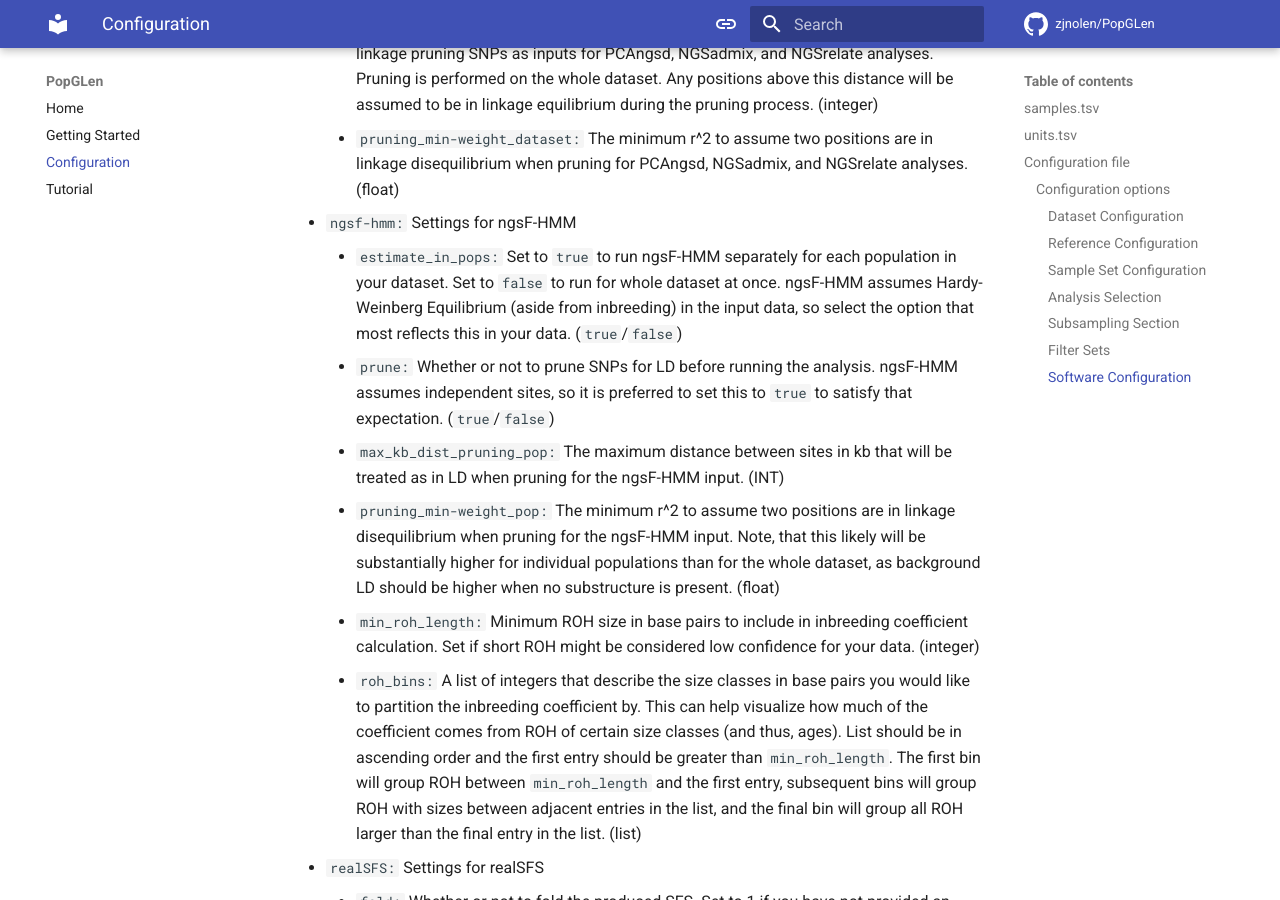
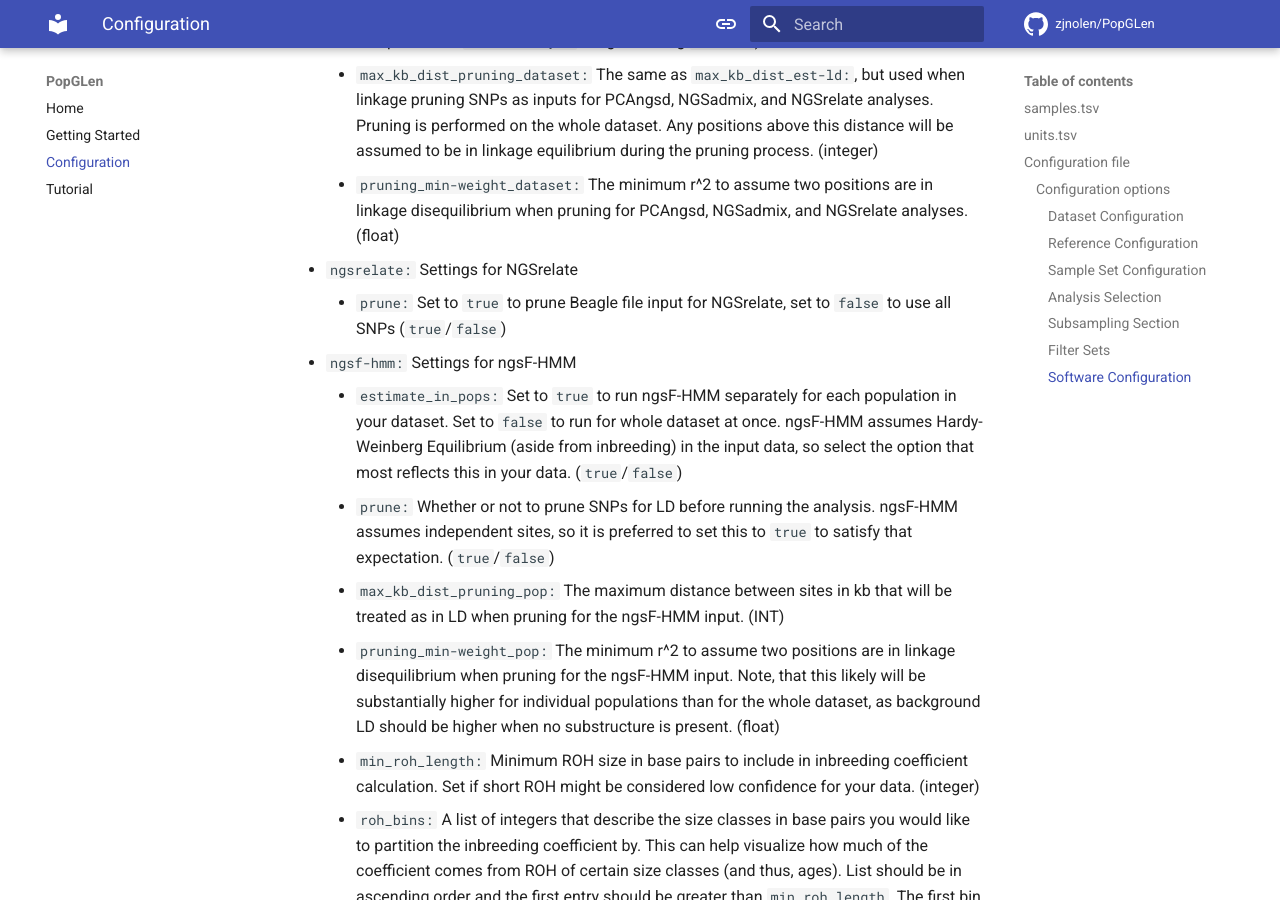
Before and after one commit to zjnolen/PopGLen, an MkDocs documentation site: the page built from docs/config.md, in a window 1280 px wide and 900 px high, scrolled down 13335 px. Built offline with MkDocs 1.6.1 and Material for MkDocs 9.7.7, drawn with Linux system fonts in a browser that asks for light colours; comment, search, counter and statistics services are not loaded; the version menu is left out.

Commit message:
Make pruning for NGSrelate optional

```diff
--- a/docs/config.md
+++ b/docs/config.md
@@ -80,14 +80,14 @@ SAMN13218652	SRR10398077	SAMN13218652	ILLUMINA				SRR10398077
   just as separate sequencing runs would be.
 
 !!! note "Mixing samples with different starting points"
-    It is possible to have different samples start from different inputs (i.e.
-    some from bam, others from fastq, others from SRA). It is best to provide
-    only `fq1`+`fq2`, `bam`, or `sra` for each sample to be clear where each
-    sample starts. If multiple are provided for the same sample, the bam file
-    will override fastq or SRA entries, and the fastq will override SRA
-    entries. Note that this means it is not currently possible to have multiple
-    starting points for *the same* sample (i.e. FASTQ reads that would be
-    processed then merged into an existing BAM).
+It is possible to have different samples start from different inputs (i.e.
+some from bam, others from fastq, others from SRA). It is best to provide
+only `fq1`+`fq2`, `bam`, or `sra` for each sample to be clear where each
+sample starts. If multiple are provided for the same sample, the bam file
+will override fastq or SRA entries, and the fastq will override SRA
+entries. Note that this means it is not currently possible to have multiple
+starting points for _the same_ sample (i.e. FASTQ reads that would be
+processed then merged into an existing BAM).
 
 ## Configuration file
 
@@ -139,6 +139,7 @@ Required configuration of the reference.
   (but this isn't optimized yet, so it will do a couple unnecessary steps).
 
 - `reference:`
+
   - `name:` A name for your reference genome, will go in the file names.
   - `fasta:` A path to the reference fasta file (currently only supports
     uncompressed fasta files)
@@ -173,7 +174,7 @@ work, as calculating chunks is hard-coded to work on an uncompressed genome.
 - `exclude_ind:` Sample name(s) that will be excluded from the workflow. Should
   be a list in []. Putting a `#` in front of the sample in the sample list also
   works. Mainly used to drop samples with poor quality after initial processing.
-- `excl_pca-admix:` Sample name(s) that will be excluded *only* from PCA and
+- `excl_pca-admix:` Sample name(s) that will be excluded _only_ from PCA and
   Admixture analyses. Useful for close relatives that violate the assumptions
   of these analyses, but that you want in others. Should be a list in []. If you
   want relatives out of all downstream analyses, not just PCA/Admix, put them in
@@ -279,7 +280,7 @@ settings for each analysis are set in the next section.
   - `admix_ngsadmix:` Perform admixture analysis with NGSadmix (`true`/`false`)
   - `relatedness:` Can be performed multiple ways, set any combination of the
     three options below. Note, that I've mostly incorporated these with the
-    R0/R1/KING kinship methods in Waples et al. 2019, *Mol. Ecol.* in mind.
+    R0/R1/KING kinship methods in Waples et al. 2019, _Mol. Ecol._ in mind.
     These methods differ slightly from how they implement this method, and will
     give slightly more/less accurate estimates of kinship depending on your
     reference's relationship to your samples. `ibsrelate_ibs` uses the
@@ -302,12 +303,12 @@ settings for each analysis are set in the next section.
     - `ngsrelate:` Co-estimate inbreeding and pairwise relatedness with
       NGSrelate (`true`/`false`)
     - `ibsrelate_ibs:` Estimate pairwise relatedness with the IBS based method
-      from Waples et al. 2019, *Mol. Ecol.*. This can use a lot of memory, as
+      from Waples et al. 2019, _Mol. Ecol._. This can use a lot of memory, as
       it has genotype likelihoods for all sites from all samples loaded into
       memory, so it is done per 'chunk', which still takes a lot of time and
       memory. (`true`/`false`)
     - `ibsrelate_sfs:` Estimate pairwise relatedness with the SFS based method
-      from Waples et al. 2019, *Mol. Ecol.*. Enabling this can greatly increase
+      from Waples et al. 2019, _Mol. Ecol._. Enabling this can greatly increase
       the time needed to build the workflow DAG if you have many samples. As a
       form of this method is implemented in NGSrelate, it may be more
       efficient to only enable that. (`true`/`false`)
@@ -607,6 +608,9 @@ or a pull request and I'll gladly put it in.
     - `pruning_min-weight_dataset:` The minimum r^2 to assume two positions are
       in linkage disequilibrium when pruning for PCAngsd, NGSadmix, and
       NGSrelate analyses. (float)
+  - `ngsrelate:` Settings for NGSrelate
+    - `prune:` Set to `true` to prune Beagle file input for NGSrelate, set to
+      `false` to use all SNPs (`true`/`false`)
   - `ngsf-hmm:` Settings for ngsF-HMM
     - `estimate_in_pops:` Set to `true` to run ngsF-HMM separately for each
       population in your dataset. Set to `false` to run for whole dataset at
```
Also changed, not shown: 4 other files.
